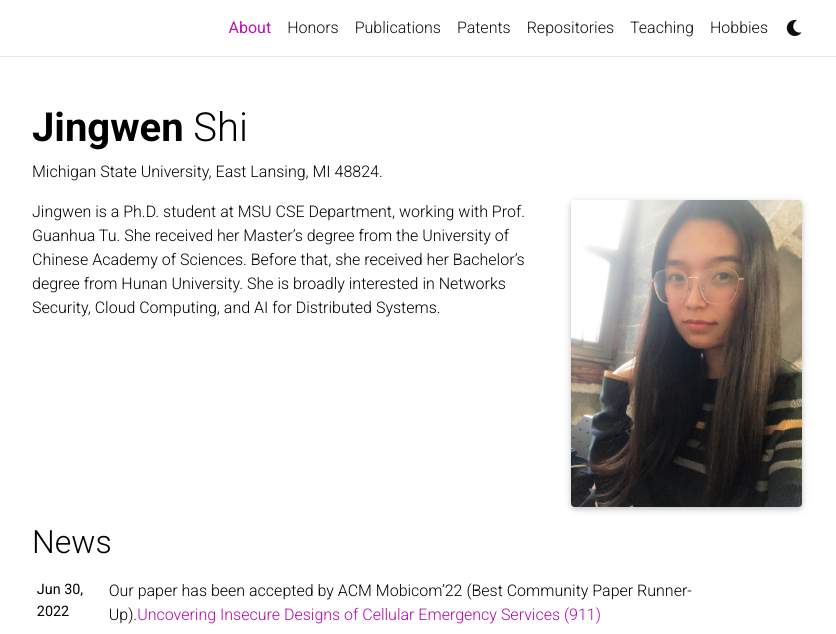
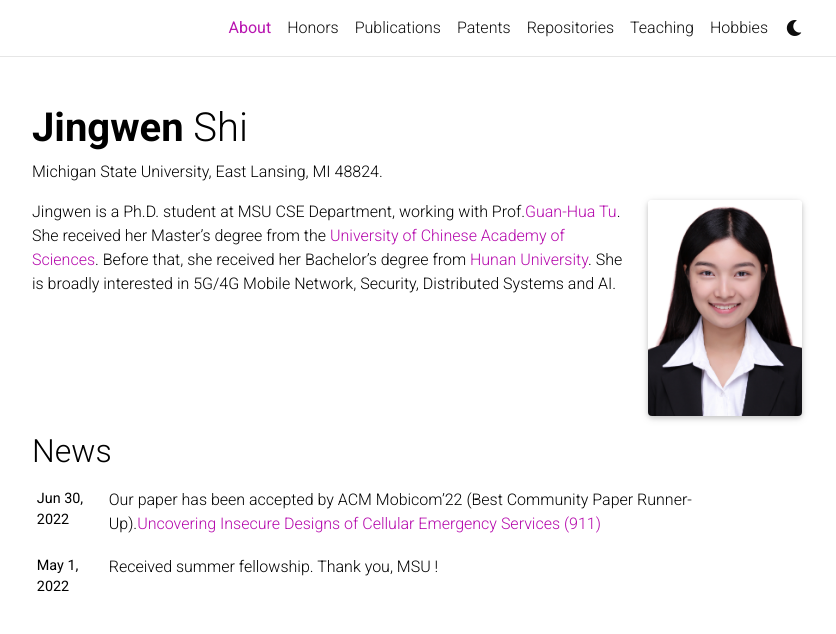
Before and after one commit to Shijingwen/try, a Jekyll site: the page built from _pages/1-about.md, in a window 1280 px wide and 1015 px high, cut to the strip 0-634 px from the top of the window. Shown: the whole strip, without its empty margins (223-1059 px from the left). Built offline with Jekyll 4.4.1, drawn with Linux system fonts in a browser that asks for light colours; full-size pictures stand in for the smaller copies a plugin makes; comment, search, counter and statistics services are not loaded; a style sheet for code colours, icons or effects is not loaded.

Commit message:
rescale img

```diff
--- a/_data/cv.yml
+++ b/_data/cv.yml
@@ -42,7 +42,7 @@
       institution: Los Alamos National Lab, California, US.
       year: 2021
       description:
-        - Developed a learning approach to re-construct a black-box cyber-physical system
+        - Developed a machine learning approach to re-construct a black-box cyber-physical system
 
     - title: Research Intern
       institution: Alibaba, Hangzhou, China.
--- a/_pages/1-about.md
+++ b/_pages/1-about.md
@@ -16,4 +16,4 @@
 social: true  # includes social icons at the bottom of the page
 ---
 
-Jingwen is a Ph.D. student at MSU CSE Department, working with Prof. Guanhua Tu. She received her Master's degree from the University of Chinese Academy of Sciences. Before that, she received her Bachelor's degree from Hunan University. She is broadly interested in Networks Security, Cloud Computing, and AI for Distributed Systems.
+Jingwen is a Ph.D. student at MSU CSE Department, working with Prof.[Guan-Hua Tu](https://www.cse.msu.edu/~ghtu/index.html). She received her Master's degree from the [University of Chinese Academy of Sciences](https://english.ucas.ac.cn/). Before that, she received her Bachelor's degree from [Hunan University](http://www-en.hnu.edu.cn/index.htm). She is broadly interested in 5G/4G Mobile Network, Security, Distributed Systems and AI.
--- a/_sass/_base.scss
+++ b/_sass/_base.scss
@@ -109,7 +109,7 @@
 
 @media (min-width: 576px) {
   .profile {
-    width: 30%;
+    width: 20%;
     .address {
       p { display: block; }
     }
```
Also changed, not shown: _pages/7-hobbies.md (+15 -15 lines), assets/img/prof_pic.jpg, assets/img/prof_pic_1.jpg (deleted), assets/img/prof_pic_2.jpg (added).
